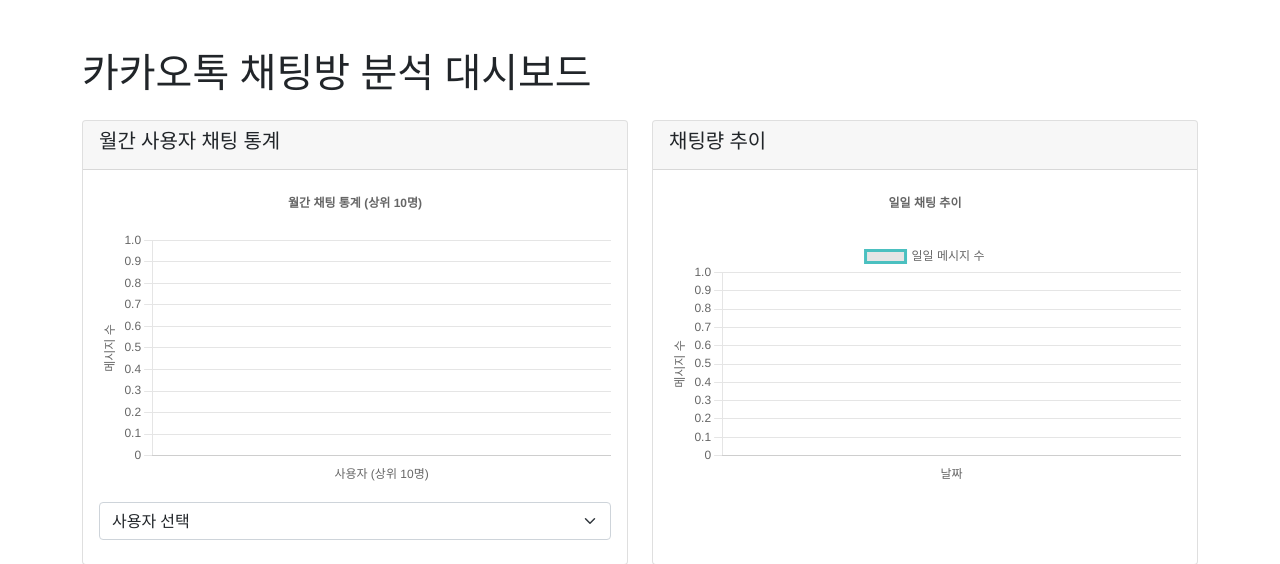
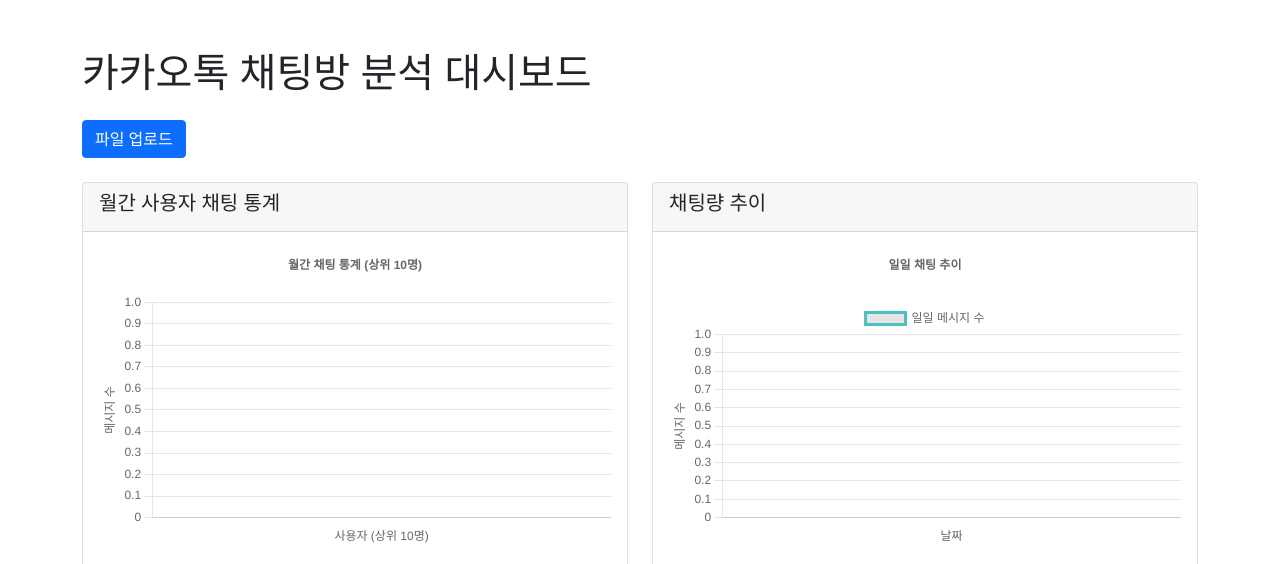
Before and after one commit to skylarnam/KakaoChatParserV2, a Flask app: page / in a window 1280 px wide. Shown: the top 564 px of the page. Run offline with Flask 2, Linux system fonts and the light colour scheme; data that the repository does not hold is empty.

Commit message:
Add file upload

```diff
--- a/requirements.txt
+++ b/requirements.txt
@@ -1,6 +1,6 @@
 Flask==2.0.1
 Flask-SQLAlchemy==2.5.1
 Flask-Cors==3.0.10
-pandas==1.3.3
+pandas==1.5.3
 Werkzeug==2.0.1
 gunicorn==20.1.0
--- a/templates/index.html
+++ b/templates/index.html
@@ -69,6 +69,7 @@
         <!-- 대시보드 컨텐츠 -->
         <div id="dashboardContent" style="display: none;">
             <h1 class="mb-4">카카오톡 채팅방 분석 대시보드</h1>
+            <button type="button" class="btn btn-primary mb-4" onclick="document.getElementById('csvFile').click();">파일 업로드</button>
 
             <div class="row">
                 <!-- 월간 통계 -->
```
